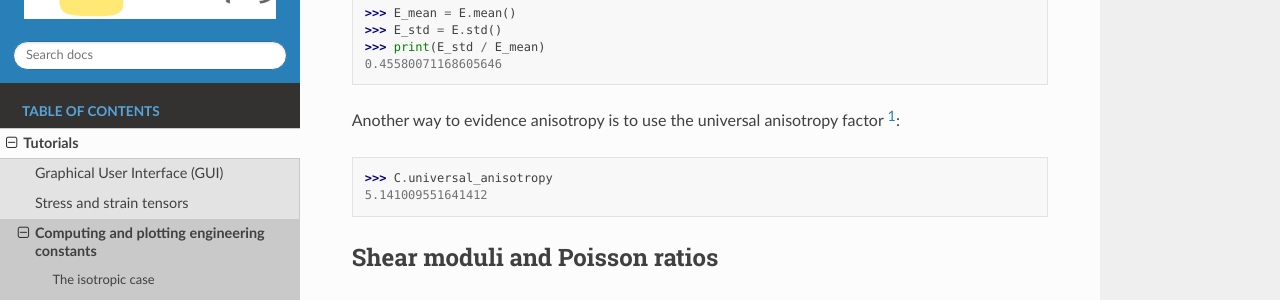
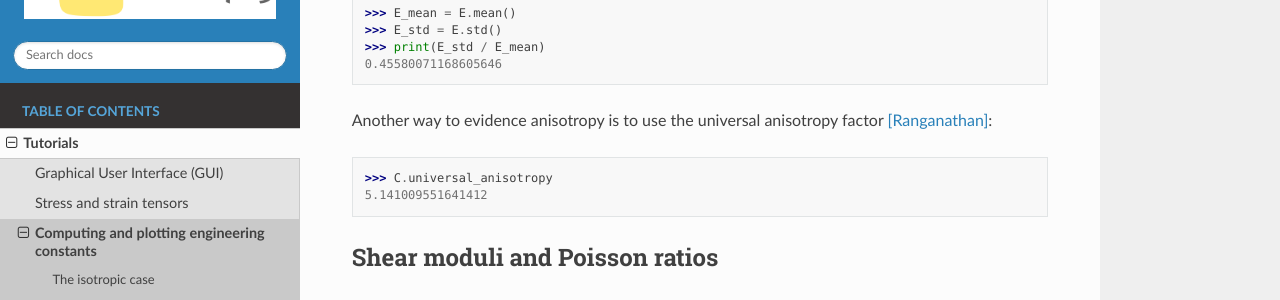
Before and after one commit to DorianDepriester/Elasticipy, a Sphinx documentation site: the page built from docs/source/Tutorials/Tutorial_StiffnessTensor.rst, in a window 1280 px wide and 900 px high, scrolled down 2824 px. Shown: the part 151-451 px from the top of the window. Built offline with Sphinx 7.4.7 and the Read the Docs theme 3.1.0, drawn with Linux system fonts in a browser that asks for light colours.

Commit message:
Ensure consistency of citation style

```diff
--- a/docs/source/Tutorials/Tutorial_StiffnessTensor.rst
+++ b/docs/source/Tutorials/Tutorial_StiffnessTensor.rst
@@ -111,7 +111,7 @@ deviation of the Young modulus:
     >>> print(E_std / E_mean)
     0.45580071168605646
 
-Another way to evidence anisotropy is to use the universal anisotropy factor [1]_:
+Another way to evidence anisotropy is to use the universal anisotropy factor [Ranganathan]_:
 
     >>> C.universal_anisotropy
     5.141009551641412
@@ -212,7 +212,7 @@ When plotting the X-Y, X-Z and Y-Z sections, the min, max and mean values are pl
     :ref:`GUI<gui>`!
 
 
-.. [1] S. I. Ranganathan and M. Ostoja-Starzewski (2008), Universal Elastic Anisotropy Index,
+.. [Ranganathan] S. I. Ranganathan and M. Ostoja-Starzewski (2008), Universal Elastic Anisotropy Index,
            *Phys. Rev. Lett.*, 101(5), 055504, . https://doi.org/10.1103/PhysRevLett.101.055504
 .. [Nye] Nye, J. F. (1985), Physical properties of crystals: Their representation by tensors and matrices,
             Oxford university press.
```
